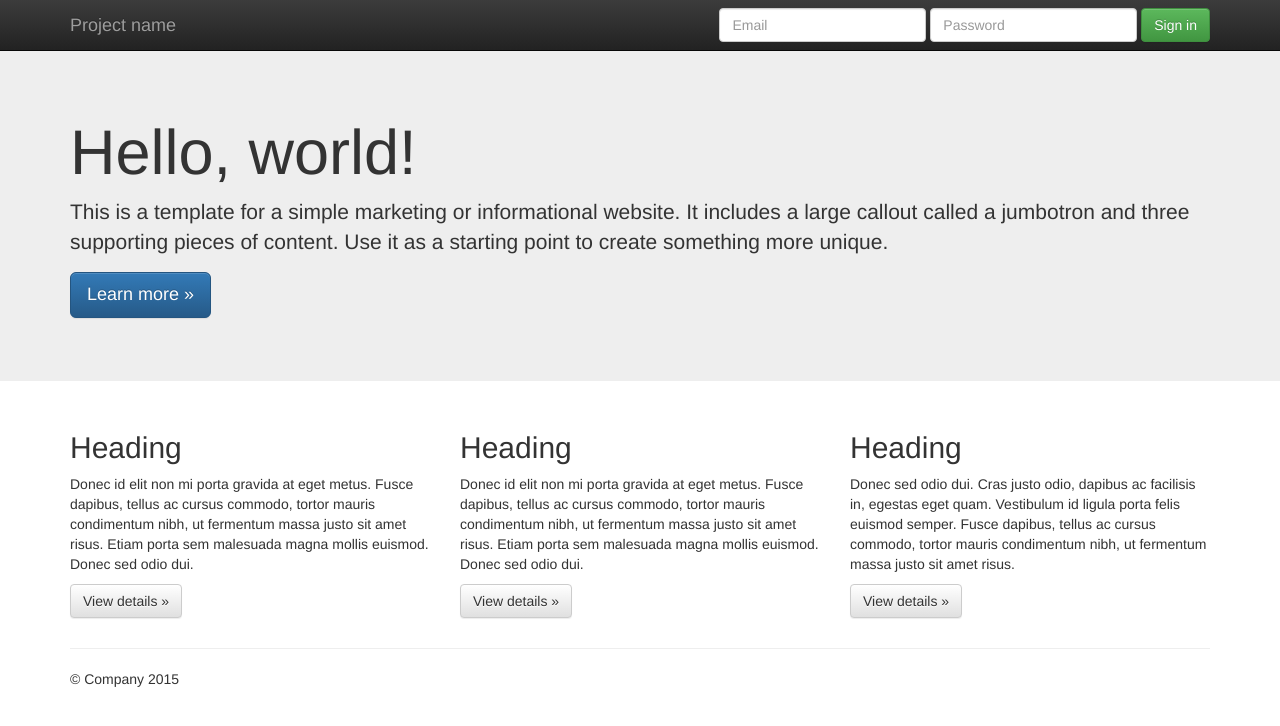
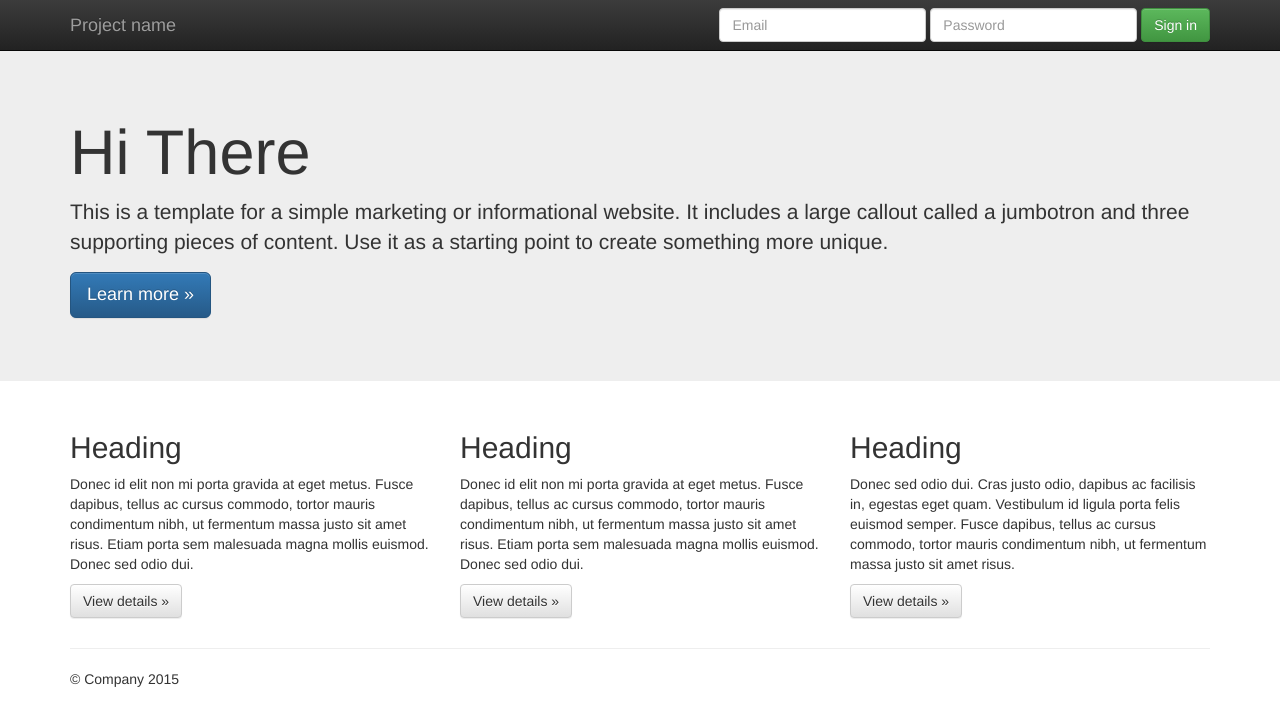
Before and after one commit to rsiva6/mytest, a plain HTML site: page index.html in a window 1280 px wide. Drawn offline with nearby package versions, Linux system fonts and the light colour scheme.

Commit message:
Changed from hellow world to hi there

```diff
--- a/index.html
+++ b/index.html
@@ -55,7 +55,7 @@
     <!-- Main jumbotron for a primary marketing message or call to action -->
     <div class="jumbotron">
       <div class="container">
-        <h1>Hello, world!</h1>
+        <h1>Hi There</h1>
         <p>This is a template for a simple marketing or informational website. It includes a large callout called a jumbotron and three supporting pieces of content. Use it as a starting point to create something more unique.</p>
         <p><a class="btn btn-primary btn-lg" href="#" role="button">Learn more &raquo;</a></p>
       </div>
```
